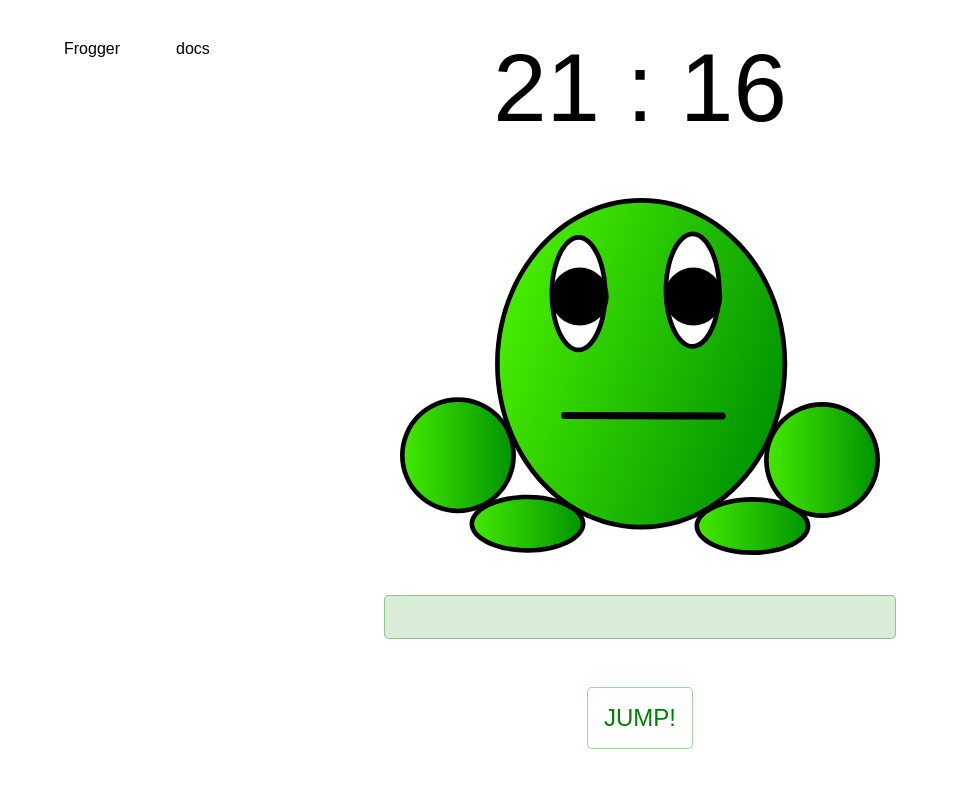
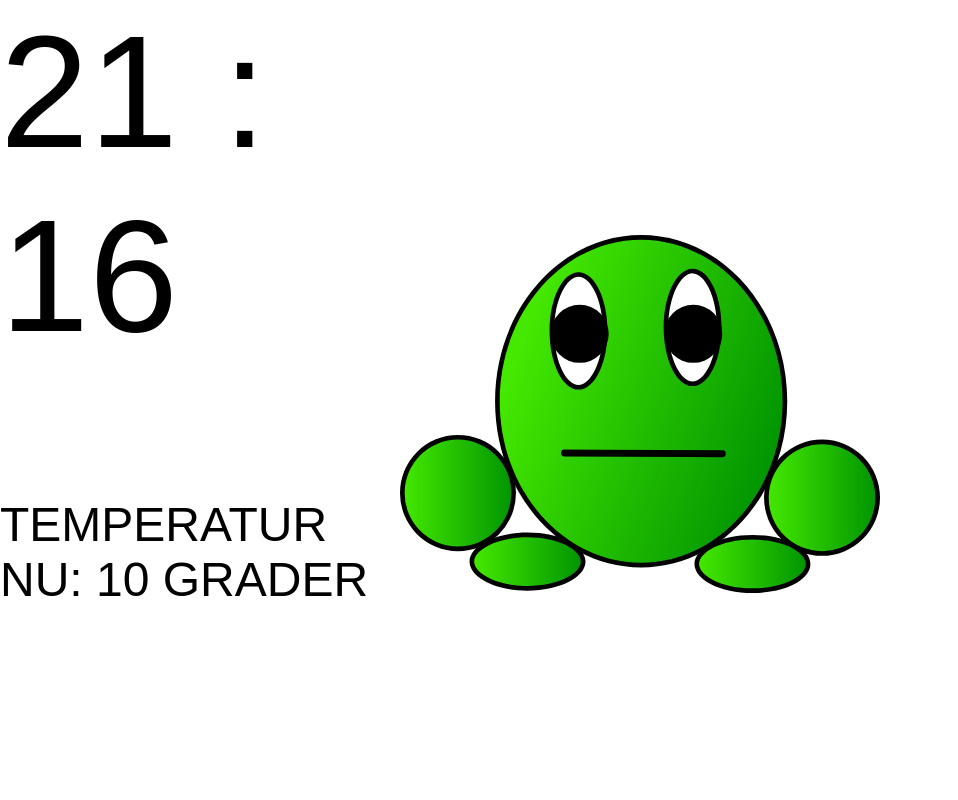
Before and after one commit to segelfartyg/WebFrog, a React (Create React App) app: page / in a window 1280 px wide. Shown: the top 800 px of the page, without its empty margins (0-958 px from the left). Built offline with nearby package versions, Linux system fonts and the light colour scheme; no server answers; a web font is replaced by a local one.

Commit message:
added temp support

```diff
--- a/package.json
+++ b/package.json
@@ -6,6 +6,9 @@
     "@testing-library/jest-dom": "^5.16.1",
     "@testing-library/react": "^12.1.2",
     "@testing-library/user-event": "^13.5.0",
+    "axios": "^0.27.2",
+    "fs": "0.0.1-security",
+    "puppeteer": "^16.1.0",
     "react": "^17.0.2",
     "react-dom": "^17.0.2",
     "react-scripts": "5.0.0",
--- a/src/App.css
+++ b/src/App.css
@@ -1,6 +1,6 @@
 .App{
-  display: flex;
-  flex-direction: column;
+  display: grid;
+  grid-template-columns: 1fr 1fr 1fr;
   height: 100%;
 }
 
@@ -48,18 +48,28 @@
 
 .mainDiv{
   height: 100%;
-  padding: 2rem;
+
+  display: grid;
+  grid-template-columns: 1fr;
+  grid-template-rows: 1fr 1fr 1fr;
+
+}
+
+.box{
   display: flex;
   flex-direction: column;
+}
+
+.temp{
   margin: auto;
-
+  font-size: 3rem;
 }
 
 .frogglemain{
   margin: auto;
   width:30rem;
   padding: 1rem;
-  margin-bottom: 1.5rem;
+
   animation: none 0.5s forwards;
 }
 
@@ -135,7 +145,12 @@
 
 .frogTimeStyle{
   margin: auto;
-  margin-top: 0px;
-  padding-top: 0px;
-  font-size: 6rem;
+
+  font-size: 10rem;
 }
+
+.middleColumn{
+  display: grid;
+  grid-template-columns: 1fr;
+  grid-template-rows: 3fr 1fr;
+}
--- a/src/App.js
+++ b/src/App.js
@@ -2,12 +2,63 @@ import logo from "./logo.svg";
 import "./App.css";
 import froggle from "./froggle.svg";
 import React, { useRef, useEffect, useState } from "react";
+import axios from "axios";
+
+
 
 function App() {
   const searchBarValue = useRef();
   const [frogTime, setFrogtime] = useState("00:00")
   const [frogstyle, setFrogStyle] = useState({animation: "none 1s forwards",
   });
+
+
+
+
+useEffect(() => {
+  // UPPSALA WEATHER
+  axios.get('https://opendata-download-metfcst.smhi.se/api/category/pmp3g/version/2/geotype/point/lon/17.630716/lat/59.832919/data.json')
+  .then(function (response) {
+    // handle success
+    // console.log(response.data.timeSeries[0]);
+
+
+    var date = new Date();
+
+
+for(let i = 0; i < response.data.timeSeries.length; i++){
+
+  var forecastDate = new Date(response.data.timeSeries[i].validTime);
+
+  if(date.getHours() + 5 == forecastDate.getHours()){
+
+    console.log("TEMP OM FEM TIMMAR: " + response.data.timeSeries[i].parameters[0].values)
+    break;
+  }
+}
+
+  })
+
+  axios.get('https://opendata-download-metobs.smhi.se/api/version/1.0/parameter/1/station/97510/period/latest-hour/data.json')
+  .then(function (response) {
+    // handle success
+
+    console.log("VÄDER NU: " + response.data.value[0].value);
+  })
+
+  //
+}, [])
+
+  // (async () => {
+  //   const browser = await puppeteer.launch();
+  //   const page = await browser.newPage();
+  //   await page.goto('https://xn--vder24-bua.se/uppsala/');
+  //   await page.screenshot({path: 'example.png'});
+
+  //   await browser.close();
+  // })();
+
+
   useEffect(() => {
     searchBarValue.current.focus();
 
@@ -142,22 +193,34 @@ function App() {
 
   return (
     <div className="App">
-      <header className="App-header">
 
 
-        <div className="navBar">
-        <div className="navItem">Frogger</div>
-        <div className="navItem last">docs</div>
+    <div className="mainDiv">
+
+    <div className="box">
+
+    <p className="frogTimeStyle">{frogTime}</p>
+
+    </div>
+
+   <div className="box temp">
+    <p>TEMPERATUR NU: 10 GRADER</p>
    </div>
 
 
-        <div className="menuLine"></div>
-      </header>
+   <div className="box temp">
+   <p>TEMPERATUR 5H: 10 GRADER</p>
+   </div>
+
+  </div>
 
 
-      <div className="mainDiv">
-        <p className="frogTimeStyle">{frogTime}</p>
+  <div className="middleColumn">
+  <div class="box">
   <img style={frogstyle}className="frogglemain" alt="froggle" src={froggle} />
+  </div>
+
+  <div className="box">
   <input
   className="input search"
   ref={searchBarValue}
@@ -166,7 +229,17 @@ function App() {
  <button onClick={onSearchClickHandler} className="button">
   JUMP!
  </button>
+
   </div>
+
+
+
+
+  </div>
+
+
+
+
 
 
       {/* <footer className="App-footer">
```
Also changed, not shown: 1 other file (tests, documents, lock files or other folders). Lines whose indentation alone changed are shown as unchanged.
